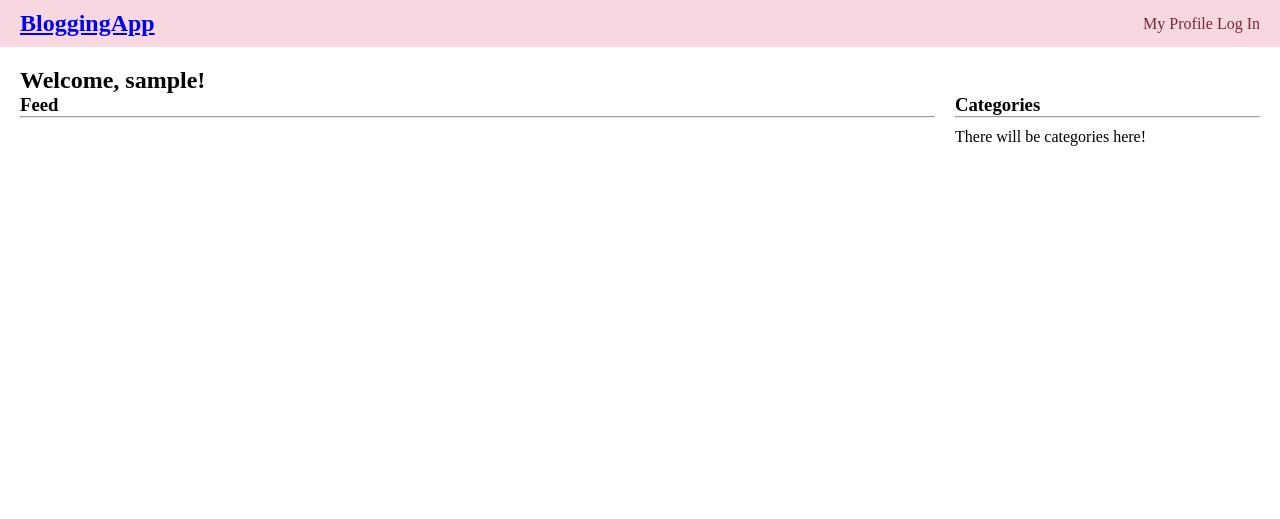
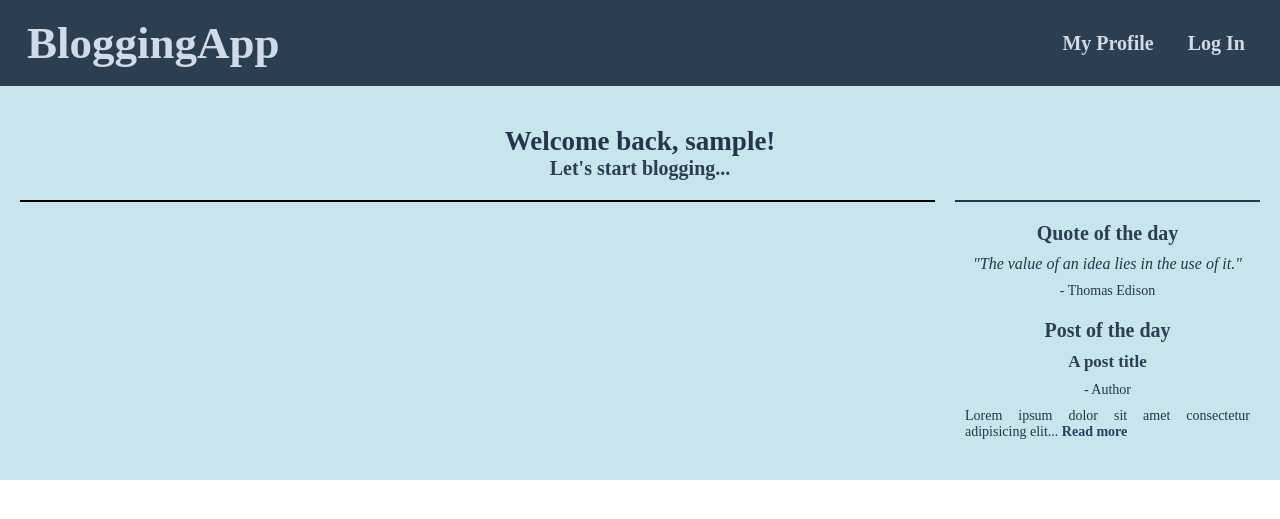
Before and after one commit to hashtag-ankita/PutDownYourThoughts, a Django app: template base/templates/home.html in a window 1280 px wide. Shown: the top 519 px of the page. Run offline with Django 5.2, Linux system fonts and the light colour scheme; the template is opened without the code that fills it, so the values that code supplies are empty; the visitor is signed in with stand-in values (Sample User, id 1).

Commit message:
Changed quite a lot of styling internally in the templates: main.html and home.html
Added the sidebar of home.html with placeholder texts | still incomplete

```diff
--- a/base/templates/home.html
+++ b/base/templates/home.html
@@ -2,7 +2,19 @@
 
 {% block content %}
 
+{% block extra_styles %}
 <style>
+    /* body {
+        background-color: #90d1e2;
+    } */
+
+    .home-header {
+        text-align: center;
+        margin: 20px 0px 20px 0px;
+        font-size: 18px;
+        color: #243647;
+    }
+
     .home-body {
         display: grid;
         grid-template-columns: 3fr 1fr;
@@ -10,62 +22,139 @@
     }
 
     .post-group {
-        margin: 20px 20px 5px 10px;
+        margin: 20px 20px 20px 20px;
         /* margin-right: 10px; */
         border: 1px solid #ccc;
         padding: 10px;
         text-align: justify;
+        background-color: #acc6d8;
+        border-radius: 15px;
+        border: #788ca0 5px groove;
+        width: 90%;
     }
 
-    .post-group h4 {
+    h4 {
         margin-bottom: 10px;
+        font-size: 20px;
+        color: #2C3E50;
     }
 
     .post-group a {
         text-decoration: none;
-        color: black;
+        color: #2C3E50;
     }
 
     .post-date {
         font-size: 13px;
-        color: #0f0f0f;
+        color: #243647;
     }
 
     .post-content {
         font-size: 14px;
     }
 
+    .read-more {
+        color: #214161;
+        font-weight: bold;
+        text-decoration: none;
+    }
+
     hr {
         margin-bottom: 10px;
+        background-color: #2C3E50;
+        border-style: solid;
+    }
+
+    .home-sidebar {
+        text-align: center;
+        color: #243647;
+    }
+
+    .home-qotd, .home-potd {
+        margin: 20px 0px 20px 0px;
+    }
+
+    .qotd-header, .potd-header {
+        margin: 15px 0px 10px 0px;
+    }
+
+    .qotd-quote {
+        font-style: italic;
+        font-size: 16px;
+    }
+
+    .qotd-author, .potd-author {
+        font-size: 14px;
+        margin-top: 10px;
+        color: #243647;
+    }
+
+    .home-potd > a {
+        text-decoration: none;
+    }
+
+    .potd-title {
+        font-size: 17px;
+        font-weight: bold;
+        color: #2C3E50;
+    }
+
+    .potd-content-preview {
+        font-size: 14px;
+        text-align: justify;
+        margin: 10px;
     }
 </style>
+{% endblock extra_styles %}
 
 <div class="home-container">
 
     <div class="home-header">
-        <h2>Welcome, {{ user.username }}!</h2>
+        <h2>Welcome back, {{ user.username }}!</h2>
+        <h4>Let's start blogging...</h4>
     </div>
 
     <div class="home-body">
         <div class="home-feed">
-            <h3>Feed</h3>
+            <!-- <h3>Feed</h3> -->
             <hr>
 
             {% for post in posts %}
             <div class="post-group">
-                <a href="#"><h4>{{ post.title|title }}</h4></a>
+                <a href="#">
+                    <h4>{{ post.title|title }}</h4>
+                </a>
                 <p class="post-date">Published on {{ post.created_at|date }}</p>
                 <hr>
                 <!-- <p>@{{ post.author }}</p> --> <!-- This is the author's username | add when author model is made-->
-                <p class="post-content">{{ post.content|truncatewords:50|linebreaks }}</p>
+                <p class="post-content">{{ post.content|truncatewords:50|linebreaks }}<a href="#" class="read-more">Read more</a></p>
             </div>
             {% endfor %}
         </div>
 
-        <div class="home-category">
-            <h3>Categories</h3>
+        <div class="home-sidebar">
             <hr>
-            <p>There will be categories here!</p>
+            <div class="home-qotd">
+                <h4 class="qotd-header">Quote of the day</h4>
+                <!-- placeholder quote -->
+                <p class="qotd-quote">"The value of an idea lies in the use of it."</p>
+                <p class="qotd-author">- Thomas Edison</p>
+                <!-- I will add daily quotes via API later -->
+            </div>
+
+            <div class="home-potd">
+                <h4 class="potd-header">Post of the day</h4>
+                <!-- placeholder post -->
+                <a href="#">
+                    <p class="potd-title">A post title</p>
+                </a>
+                <!-- This is the post's title and will link to the post | add when potd mechanism is figured out -->
+                <a href="#">
+                    <p class="potd-author">- Author</p>
+                </a> <!-- This is the author's username and will link to it | add when author model is made-->
+                <p class="potd-content-preview">Lorem ipsum dolor sit amet consectetur adipisicing elit... <a href="#"
+                        class="read-more">Read more</a></p>
+            </div>
         </div>
     </div>
 </div>
--- a/templates/main.html
+++ b/templates/main.html
@@ -18,19 +18,27 @@
 
         /* Navbar Styles */
         .navbar {
-            background-color: #f7d8e0;
+            background-color: #2C3E50;
             padding: 10px 20px;
             display: flex;
             align-items: center;
         }
 
+        nav a {
+            color: #cddbea;
+            font-weight: bold;
+            text-decoration: none;
+        }
+
         .navbar-logo {
             flex: 1;
+            padding: 7px;
+            font-size: 30px;
         }
 
         .navbar-link > a {
-            text-decoration: none;
-            color: rgb(118, 41, 53);
+            padding: 15px;
+            font-size: 20px;
         }
 
         .logo-img {
@@ -75,6 +83,7 @@
         /* Main Content Styling */
         .content {
             padding: 20px;
+            background-color: #c8e4ec;
         }
 
         /* link style for usernames */
```
Also changed, not shown: other parts of templates/main.html (+4 -0 lines).
